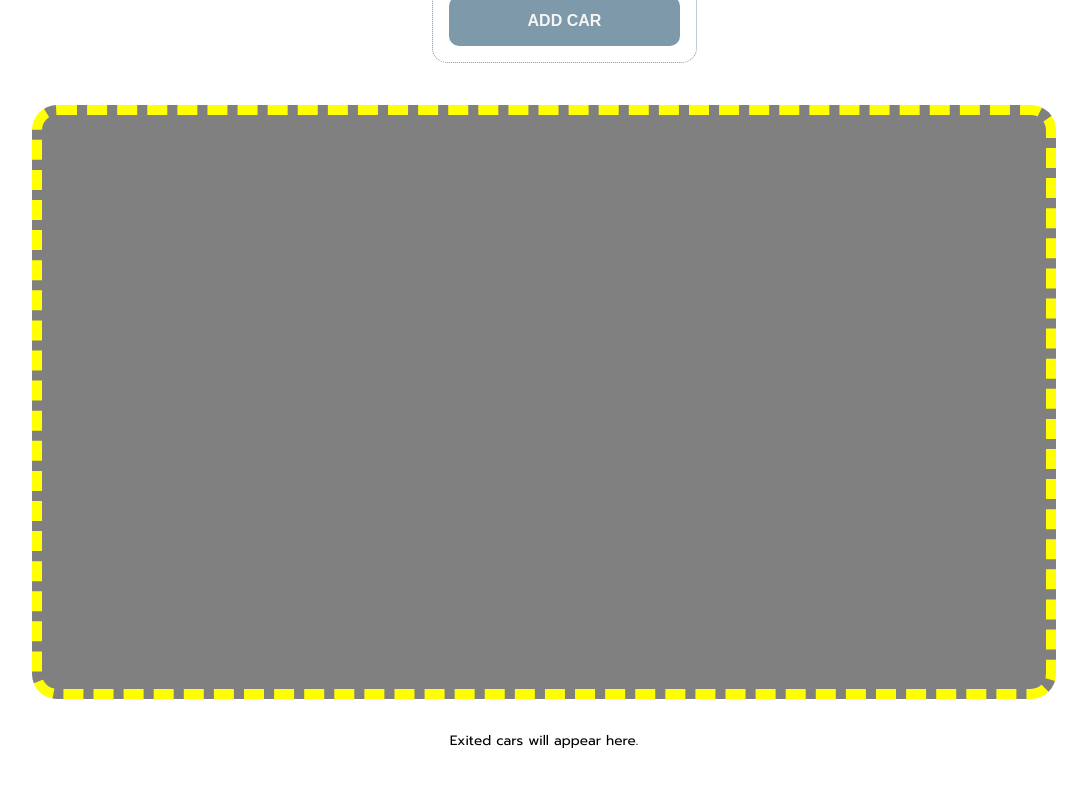
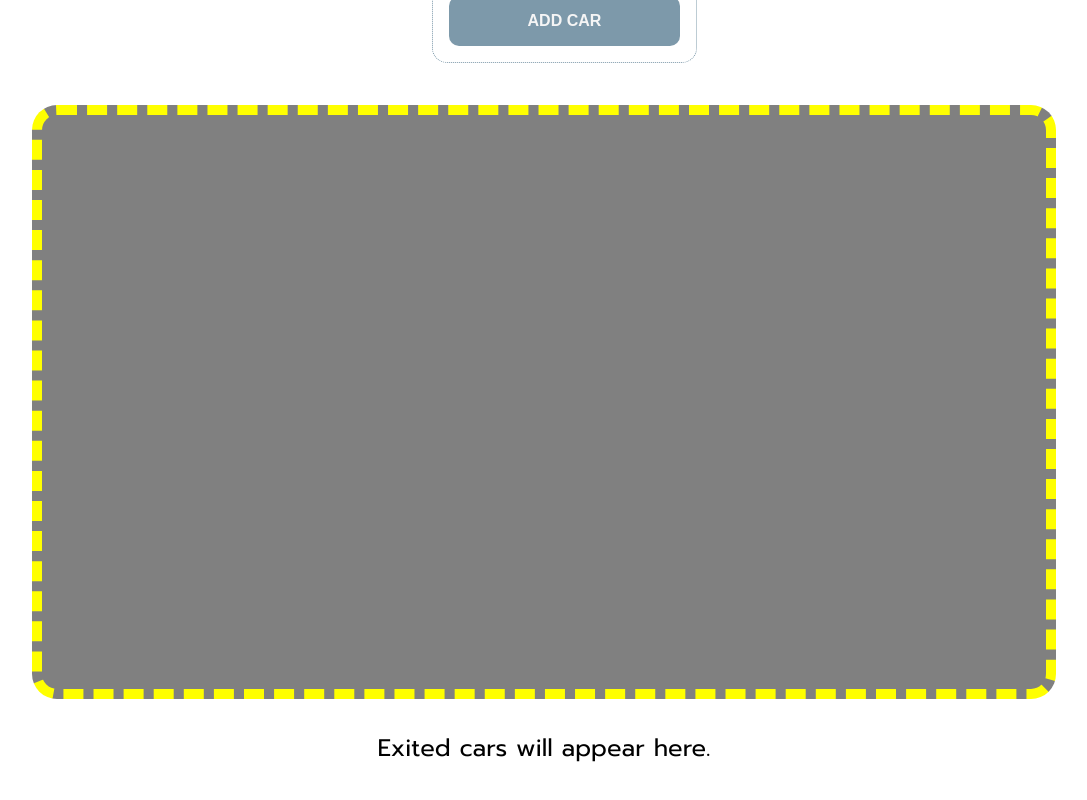
Before and after one commit to tohikim/parking-lot-tracker, a React (Create React App) app: page / in a window 1280 px wide. Shown: the part 306-1106 px from the top of the page, without its empty margins (96-1183 px from the left). Built offline with nearby package versions, Linux system fonts and the light colour scheme.

Commit message:
fix(footer): merged styling to JS file

```diff
--- a/src/components/Car.js
+++ b/src/components/Car.js
@@ -1,5 +1,6 @@
 import { differenceInSeconds } from "date-fns";
 import { format } from "date-fns";
+import car from "../assets/car-icon.png";
 
 function Car(props) {
   const handleClick = () => {
@@ -54,7 +55,7 @@ function Car(props) {
 
 const styles = {
   carContainer: {
-    backgroundImage: 'url("../assets/car-icon.png")',
+    backgroundImage: `url(${car}`,
     backgroundRepeat: "no-repeat",
     backgroundSize: "contain",
     borderRadius: "15px",
--- a/src/components/Entry.css
+++ b/src/components/Entry.css
@@ -1,25 +1,40 @@
-.entry-container {
-    color: black;
-    height:fit-content;
-}
-
 table {
     border-radius: 15px;
     border-collapse: collapse;
     table-layout: fixed;
-    width:100%;
+    width: 100%;
 }
 
-th:nth-child(1) { width: 20%; } /* Model */
-th:nth-child(2) { width: 15%; } /* Color */
-th:nth-child(3) { width: 25%; } /* Entry */
-th:nth-child(4) { width: 25%; } /* Exit */
-th:nth-child(5) { width: 15%; } /* Duration */
+th:nth-child(1) {
+    width: 20%;
+}
+
+/* Model */
+th:nth-child(2) {
+    width: 15%;
+}
+
+/* Color */
+th:nth-child(3) {
+    width: 25%;
+}
+
+/* Entry */
+th:nth-child(4) {
+    width: 25%;
+}
+
+/* Exit */
+th:nth-child(5) {
+    width: 15%;
+}
+
+/* Duration */
 
 th,
 td {
     padding-left: 1rem;
-    padding-right:1rem;
+    padding-right: 1rem;
     max-height: 50px;
 }
 
@@ -28,13 +43,13 @@ th {
     background-color: #66C4FF;
     border-top-left-radius: 15px;
     border-top-right-radius: 15px;
-    height:50px;
+    height: 50px;
 }
 
 td {
     background-color: #c5e9ff;
     margin-top: 0;
-    margin-bottom:0;
+    margin-bottom: 0;
     padding: 0.4rem;
 }
 
--- a/src/components/Entry.js
+++ b/src/components/Entry.js
@@ -1,16 +1,23 @@
-import { format } from 'date-fns';
-import './Entry.css';
+import "./Entry.css";
+import { format } from "date-fns";
 
 function Entry(props) {
-    return (
-        <tr className="entered-rows">
-            <td>{props.model}</td>
-            <td>{props.color}</td>
-            <td>{format(props.entryTime, 'yyyy-MM-dd HH:mm:ss')}</td>
-            <td>{format(props.exitTime, 'yyyy-MM-dd HH:mm:ss')}</td>
-            <td>{props.duration}</td>
-        </tr>
-    )
+  return (
+    <tr style={styles.entryContainer}>
+      <td>{props.model}</td>
+      <td>{props.color}</td>
+      <td>{format(props.entryTime, "yyyy-MM-dd HH:mm:ss")}</td>
+      <td>{format(props.exitTime, "yyyy-MM-dd HH:mm:ss")}</td>
+      <td>{props.duration}</td>
+    </tr>
+  );
 }
 
+const styles = {
+  entryContainer: {
+    color: "black",
+    height: "fit-content",
+  },
+};
+
 export default Entry;
--- a/src/components/Footer.css
+++ /dev/null
@@ -1,25 +0,0 @@
-.output-container {
-    display: flex;
-
-}
-
-.entries-container {
-    text-align: left;
-    font-size: 1rem;
-    width: 70%;
-    height: fit-content;
-}
-
-.earnings-container {
-    border: 1px;
-    font-size: 2rem;
-    width: 30%;
-    align-items: center;
-    display: flex;
-    flex-direction: column;
-}
-
-p {
-    text-align: center;
-    font-size: 1.5rem;
-}
--- a/src/components/Footer.js
+++ b/src/components/Footer.js
@@ -1,36 +1,65 @@
-import './Footer.css';
-import Entry from './Entry.js';
-import Earnings from './Earnings.js';
-
+import Entry from "./Entry.js";
+import Earnings from "./Earnings.js";
 
 function Footer(props) {
   if (props.exitedCars.length) {
     return (
-            <div className="output-container">
-                <table className="entries-container">
+      <div style={styles.outputContainer}>
+        <table style={styles.entriesContainer}>
           <tr>
-                        <th>Model:{' '}</th>
-                        <th>Color:{' '}</th>
-                        <th>Entry time:{' '}</th>
-                        <th>Exit time:{' '}</th>
-                        <th>Duration:{' '}</th>
+            <th>Model: </th>
+            <th>Color: </th>
+            <th>Entry time: </th>
+            <th>Exit time: </th>
+            <th>Duration: </th>
           </tr>
           {props.exitedCars.map((exitedCar) => {
             return (
-                            <Entry model={exitedCar.model} color={exitedCar.color} entryTime={exitedCar.entryTime} exitTime={exitedCar.exitTime} duration={exitedCar.duration} />
+              <Entry
+                model={exitedCar.model}
+                color={exitedCar.color}
+                entryTime={exitedCar.entryTime}
+                exitTime={exitedCar.exitTime}
+                duration={exitedCar.duration}
+              />
             );
           })}
         </table>
-                <div className="earnings-container">
+        <div style={styles.earningsContainer}>
           <Earnings totalEarnings={props.totalEarnings} />
         </div>
       </div>
-        )
+    );
   } else {
-        return (
-            <p>Exited cars will appear here.</p>
-        );
+    return <p style={styles.p}>Exited cars will appear here.</p>;
   }
 }
 
+const styles = {
+  outputContainer: {
+    display: "flex",
+  },
+
+  entriesContainer: {
+    textAlign: "left",
+    fontSize: "1rem",
+    width: "70%",
+    height: "fit-content",
+  },
+
+  earningsContainer: {
+    border: "1px",
+    fontSize: "2rem",
+    width: "30%",
+    alignItems: "center",
+    display: "flex",
+    flexDirection: "column",
+  },
+
+  p: {
+    textAlign: "center",
+    fontSize: "1.5rem",
+  },
+};
+
 export default Footer;
--- a/src/components/Header.js
+++ b/src/components/Header.js
@@ -1,6 +1,6 @@
-import './Header.css';
-import { useState } from 'react';
-import { carModels } from '../constants/car-models';
+import "./Header.css";
+import { useState } from "react";
+import { carModels } from "../constants/car-models";
 
 function Header(props) {
   const handleOnSubmit = (e) => {
@@ -10,22 +10,22 @@ function Header(props) {
       model: model,
       color: color,
       entryTime: new Date(),
-            _id: Math.floor(Math.random() * 1000)
-        }
+      _id: Math.floor(Math.random() * 1000),
+    };
 
     if (props.parkedCars.length < 9) {
       props.setParkedCars((prevState) => {
         return [...prevState, parkedCar];
       });
-            setModel('default');
-            setColor('');
+      setModel("default");
+      setColor("");
     } else {
       alert(`This parking lot is full!`);
     }
   };
 
-    const [model, setModel] = useState('default');
-    const [color, setColor] = useState('');
+  const [model, setModel] = useState("default");
+  const [color, setColor] = useState("");
 
   return (
     <div className="header-container">
@@ -34,31 +34,29 @@ function Header(props) {
         <h3>Click to add car details!</h3>
         <form onSubmit={handleOnSubmit}>
           <label>
-                        Model: {' '}
-                        <select
-                            value={model}
-                            onChange={e => setModel(e.target.value)}>
+            Model:{" "}
+            <select value={model} onChange={(e) => setModel(e.target.value)}>
               <option value="default"></option>
               {carModels.map((car) => {
-                                return (
-                                    <option value={car.id}>{car.label}</option>
-                                );
+                return <option value={car.id}>{car.label}</option>;
               })}
             </select>
           </label>
           <label>
-                        Color: {' '}
+            Color:{" "}
             <textarea
               placeholder="Blue"
               value={color}
-                            onChange={e => setColor(e.target.value)}
+              onChange={(e) => setColor(e.target.value)}
             />
           </label>
-                    <button className="button-one" type="submit">ADD CAR</button>
+          <button className="button-one" type="submit">
+            ADD CAR
+          </button>
         </form>
       </div>
     </div>
-    )
+  );
 }
 
 export default Header;
```
Lines whose indentation alone changed are shown as unchanged.
